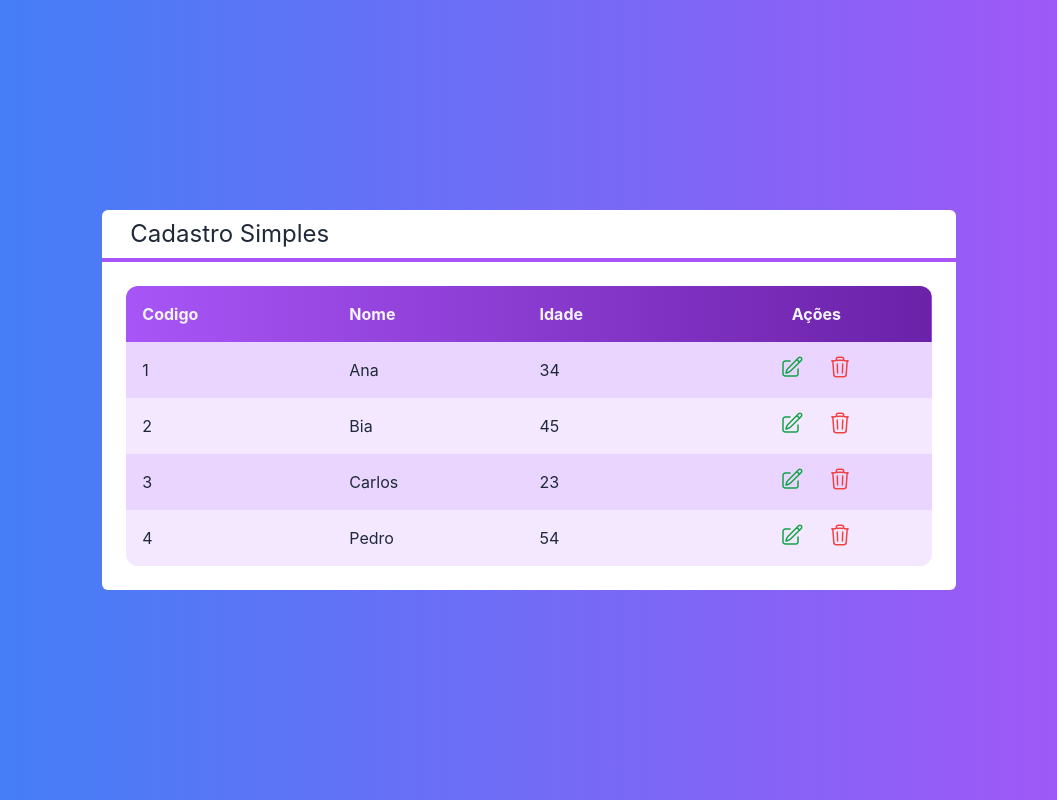
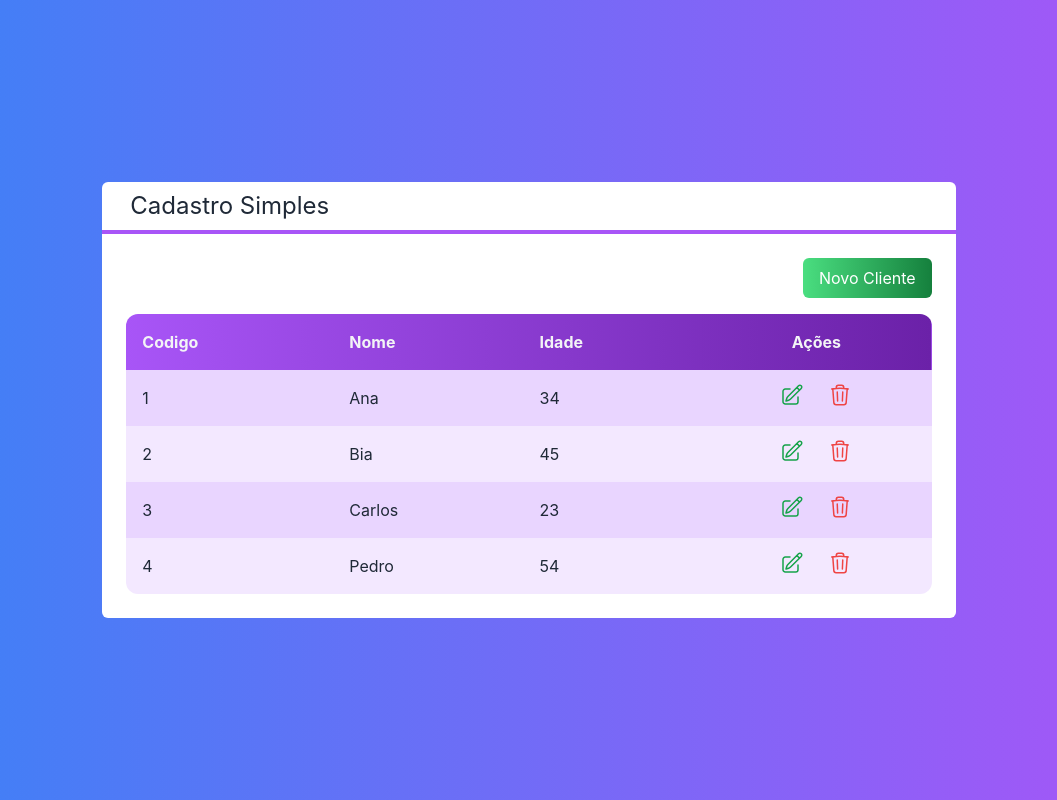
Before and after one commit to JonataRamalho/next-crud, a Next.js app: page / in a window 1280 px wide. Shown: the whole page, without its empty margins (111-1168 px from the left). Built offline with nearby package versions, Linux system fonts and the light colour scheme.

Commit message:
feat: Cria componente botão

```diff
--- /dev/null
+++ b/src/components/Botao.tsx
@@ -0,0 +1,20 @@
+interface BotaoProps {
+  cor?: 'green' | 'blue' | 'gray'
+  className?: string
+  children: any
+}
+
+export default function Botao(props: BotaoProps) {
+
+  const cor = `${props.cor ?? 'gray'}`
+
+  return (
+    <button className={`
+    bg-gradient-to-r from-${cor}-400 to-${cor}-700
+    text-white px-4 py-2 rounded-md
+    ${props.className}
+    `}>
+      {props.children}
+    </ button>
+  )
+}
--- a/src/pages/index.tsx
+++ b/src/pages/index.tsx
@@ -1,3 +1,4 @@
+import Botao from "../components/Botao";
 import Layout from "../components/Layout";
 import Tabela from "../components/Tabela";
 import Cliente from "../core/Cliente";
@@ -20,11 +21,14 @@
 
   return (
     <div className={`
-      flex h-screen justify-center items-center
+      flex justify-center items-center h-screen
       bg-gradient-to-r from-blue-500 to-purple-500
       text-white
     `}>
       <Layout titulo="Cadastro Simples">
+        <div className="flex justify-end">
+          <Botao cor="green" className="mb-4">Novo Cliente</Botao>
+        </div>
         <Tabela clientes={clientes}
           clienteSelecionado={clienteSelecionado}
           clienteExcluido={clienteExcluido}
--- a/tailwind.config.js
+++ b/tailwind.config.js
@@ -4,6 +4,11 @@
     "./src/pages/**/*.{js,ts,jsx,tsx}",
     "./src/components/**/*.{js,ts,jsx,tsx}",
   ],
+  safelist: [
+    { pattern: /^bg-/ },
+    { pattern: /^to-/ },
+    { pattern: /^from-/ },
+  ],
   theme: {
     extend: {},
   },
```
